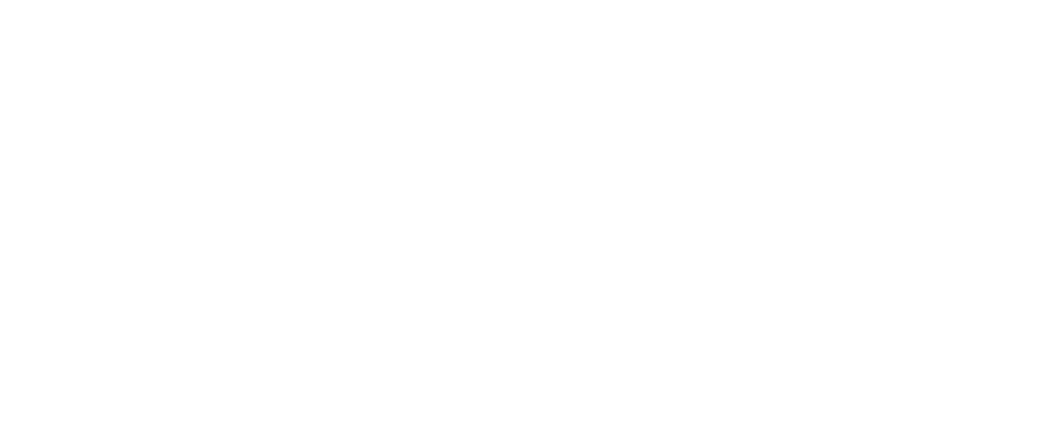
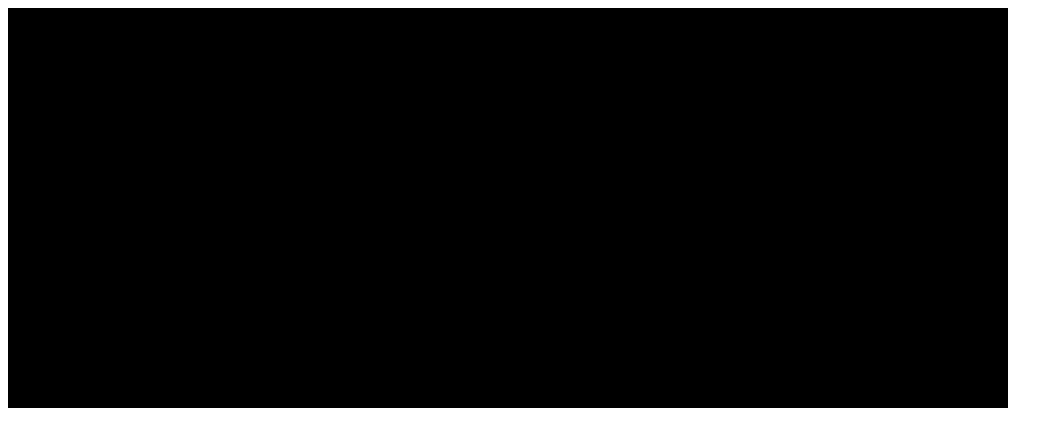
Before and after one commit to SandSide/falling-sand-simulation, a plain HTML site: page src/index.html in a window 1280 px wide. Shown: the whole page, without its empty margins (0-1063 px from the left). Drawn offline with Linux system fonts and the light colour scheme.

Commit message:
feat: Implement dynamic grid creation function with configurable parameters

```diff
--- a/src/index.html
+++ b/src/index.html
@@ -4,8 +4,16 @@
     <meta charset="UTF-8">
     <meta name="viewport" content="width=device-width, initial-scale=1.0">
     <title>Falling Sand Simulation</title>
+
+    <link rel="stylesheet" href="style.css">
 </head>
+
 <body>
 
+    <div id="grid"></div>
+
+    <script src="script.js"></script>
 </body>
+
+
 </html>
--- /dev/null
+++ b/src/script.js
@@ -0,0 +1,24 @@
+function createGrid(width,height, size){
+
+    // Config container
+    const gridContainer = document.getElementById('grid');
+    gridContainer.style.gridTemplateColumns = `repeat(${width},${size})`;
+    gridContainer.style.gridTemplateRows = `repeat(${height},${size})`;
+
+    for (let x = 0; x < width; x++) {
+        for (let y = 0; y < height; y++) {
+
+            // Create grid node
+            const node = document.createElement('div');
+            node.classList.add('node');
+            node.style.width = size;
+            node.style.height = size;
+
+            gridContainer.appendChild(node);
+        }
+    }
+}
+
+window.onload = function(){
+    createGrid(100,40,'10px');
+}
--- /dev/null
+++ b/src/style.css
@@ -0,0 +1,7 @@
+#grid{
+    display: grid;
+}
+
+.node{
+    background-color: black;
+}
```
